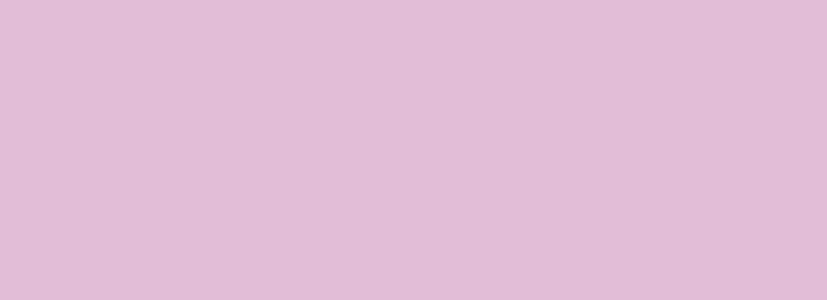
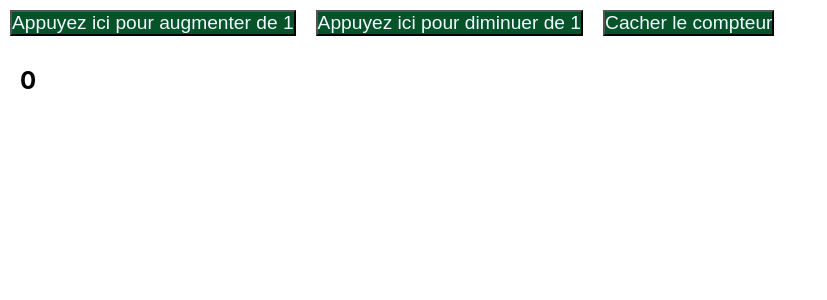
Before and after one commit to JulienLrs/module_Reactjs, a React (Create React App) app: page / in a window 1280 px wide. Before the commit this address had no page. Shown: the top 300 px of the page, without its empty margins (0-827 px from the left). Built offline with nearby package versions, Linux system fonts and the light colour scheme.

Commit message:
update07

```diff
--- a/src/App.js
+++ b/src/App.js
@@ -1,21 +1,21 @@
 import React, {Component, Fragment} from "react";
 import { Route, Routes, Link } from 'react-router-dom';
 import "./Moncss.css";
-import Home from "./Home";
+import Bouton from "./Bouton";
+
 
 
 
 class App extends Component{
   render(){
     return(
-    <div>
-      <Routes>
-      <Route exact path='/home' element={<Home />}></Route>
-      </Routes>
-    </div>
+    <>
+      <Bouton />
+    </>
     );
   }
 }
 
 
+
 export default App;
--- /dev/null
+++ b/src/Bouton.js
@@ -0,0 +1,36 @@
+import React, { Component } from 'react';
+
+class Bouton extends Component {
+    constructor(props) {
+        super(props);
+        this.state = {
+        clicks: 0,
+        show: true
+        };
+}
+
+IncrementItem = () => {
+    this.setState({ clicks: this.state.clicks + 1 });
+}
+    DecreaseItem = () => {
+    this.setState({ clicks: this.state.clicks - 1 });
+}
+    ToggleClick = () => {
+    this.setState({ show: !this.state.show });
+}
+
+render() {
+    return (
+        <div>
+        <button onClick={this.IncrementItem}>Appuyez ici pour augmenter de 1</button>
+        <button onClick={this.DecreaseItem}>Appuyez ici pour diminuer de 1</button>
+        <button onClick={this.ToggleClick}>
+            { this.state.show ? 'Cacher le compteur' : 'Coucou !' }
+        </button>
+        {this.state.show ? <h2>{ this.state.clicks }</h2> : '' }
+        </div>
+    );
+}
+}
+
+export default Bouton;
--- a/src/Moncss.css
+++ b/src/Moncss.css
@@ -3,14 +3,27 @@
     padding: 0;
 }
 
-body {
+/* body {
     background-color: rgb(226, 189, 215);
-}
-
+} */
+/*
 #test1 {
     background-color: rgb(209, 118, 0);
 }
 
-.test2 {
+/* .test2 {
     background-color: rgb(137, 0, 201);
+} */
+
+
+
+button {
+    margin: 10px;
+    background-color:rgb(7, 83, 41);
+    color:aliceblue;
+    font-size: larger;
 }
+
+h2 {
+    margin: 20px;
+}
```
Also changed, not shown: src/Accueil.js (added, +11 -0 lines).
